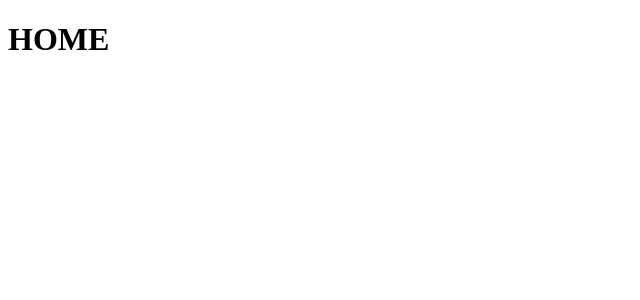
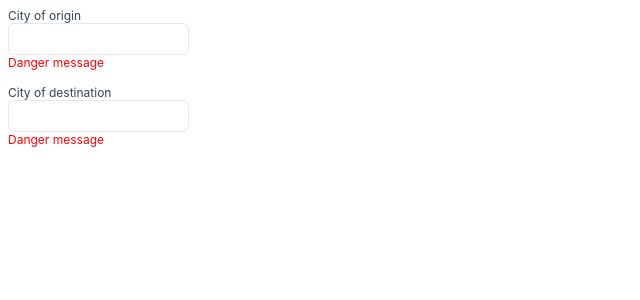
Before and after one commit to vitorcremonez/mozio-tech-assessment, a Next.js app: page / in a window 1280 px wide. Shown: the top 300 px of the page, without its empty margins (0-640 px from the left). Built offline with nearby package versions, Linux system fonts and the light colour scheme.

Commit message:
Add basic location picker input

```diff
--- /dev/null
+++ b/src/components/LocationPickerInput/index.tsx
@@ -0,0 +1,24 @@
+import React from "react";
+import { Error, Input, Label } from "./styles";
+
+interface LocationPickerInputProps {
+	label: string;
+	error?: string;
+	onChange: () => any;
+}
+
+const LocationPickerInput: React.FC<LocationPickerInputProps> = ({
+	label,
+	error,
+	onChange,
+}) => {
+	return (
+		<>
+			<Label>{label}</Label>
+			<Input onChange={() => onChange()} />
+			{error && <Error>Danger message</Error>}
+		</>
+	);
+};
+
+export default LocationPickerInput;
--- /dev/null
+++ b/src/components/LocationPickerInput/styles.ts
@@ -0,0 +1,19 @@
+import styled from "styled-components";
+
+export const Label = styled.label`
+	display: block;
+`;
+
+export const Input = styled.input`
+	background-color: #ffffff;
+	border: 1px solid #e5e7eb;
+	padding: 8px 12px;
+	border-radius: 6px;
+	font-size: 12px;
+	font-weight: 500;
+	outline: none;
+`;
+
+export const Error = styled.div`
+	color: #ff0000;
+`;
--- /dev/null
+++ b/src/components/index.tsx
@@ -0,0 +1 @@
+export { default as LocationPickerInput } from "./LocationPickerInput";
--- /dev/null
+++ b/src/globals.css
@@ -0,0 +1,5 @@
+body {
+   font-family: Inter;
+   color: #374151;
+   font-size: 12px;
+}
--- a/src/pages/_app.tsx
+++ b/src/pages/_app.tsx
@@ -1,3 +1,4 @@
+import "globals.css";
 import { DefaultSeo } from "next-seo";
 import type { AppProps } from "next/app";
 
--- a/src/pages/index.tsx
+++ b/src/pages/index.tsx
@@ -1,3 +1,19 @@
+import { LocationPickerInput } from "components";
+
 export default function Home() {
-	return <h1>HOME</h1>;
+	return (
+		<>
+			<LocationPickerInput
+				label={"City of origin"}
+				onChange={() => alert("ok")}
+				error={"Required field"}
+			/>
+			<br />
+			<LocationPickerInput
+				label={"City of destination"}
+				onChange={() => alert("ok")}
+				error={"Required field"}
+			/>
+		</>
+	);
 }
```
